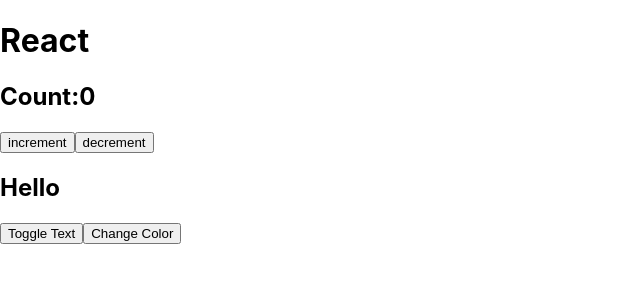
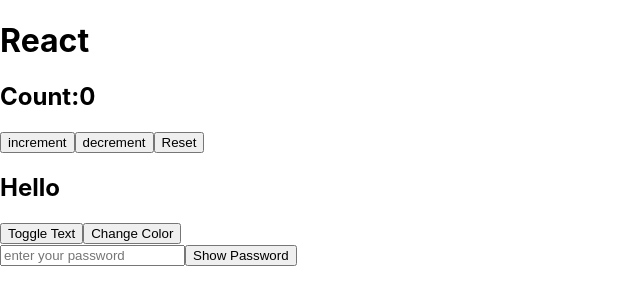
Before and after one commit to tusharui/react-practice-projects, a React (Create React App) app: page / in a window 1280 px wide. Shown: the top 304 px of the page, without its empty margins (0-640 px from the left). Built offline with nearby package versions, Linux system fonts and the light colour scheme.

Commit message:
add task3 show hide password

```diff
--- a/src/App.js
+++ b/src/App.js
@@ -1,6 +1,7 @@
 import React from "react";
 import Counter from "./components/Counter";
 import ToggleText from "./components/Toggle";
+import PasswordShow from "./components/Password";
 
 function App(){
   return(
@@ -8,6 +9,7 @@
     <h1>React </h1>
     <Counter/>
     <ToggleText/>
+    <PasswordShow/>
     </div>
   );
 }
--- a/src/components/Counter.js
+++ b/src/components/Counter.js
@@ -3,6 +3,9 @@
 
 function Counter (){
     const[count, setCount] = useState(0);
+    function reset (){
+        setCount(0);
+    }
 
     return(
         <div>
@@ -10,6 +13,7 @@
             <h2>Count:{count}</h2>
             <button onClick={()=>setCount(count+1)}>increment</button>
             <button onClick={() =>setCount(count-1)}>decrement</button>
+            <button onClick={reset}>Reset</button>
 
         </div>
     )
--- /dev/null
+++ b/src/components/Password.js
@@ -0,0 +1,21 @@
+import React from "react";
+import { useState } from "react";
+function PasswordShow(){
+    const [show , setShow] = useState(false);
+
+    function toggleShow(){
+        setShow(!show)
+
+    }
+    return(
+        <div>
+            <input type={show ? "text":"password"} placeholder ="enter your password "/>
+            <button onClick ={toggleShow} >
+                {show ? "Hide": " Show"} Password
+            </button>
+        </div>
+    )
+
+
+}
+export default PasswordShow
```
